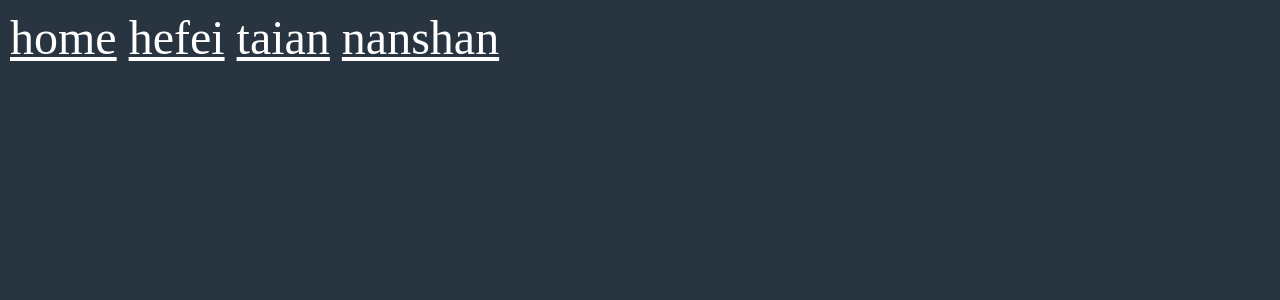
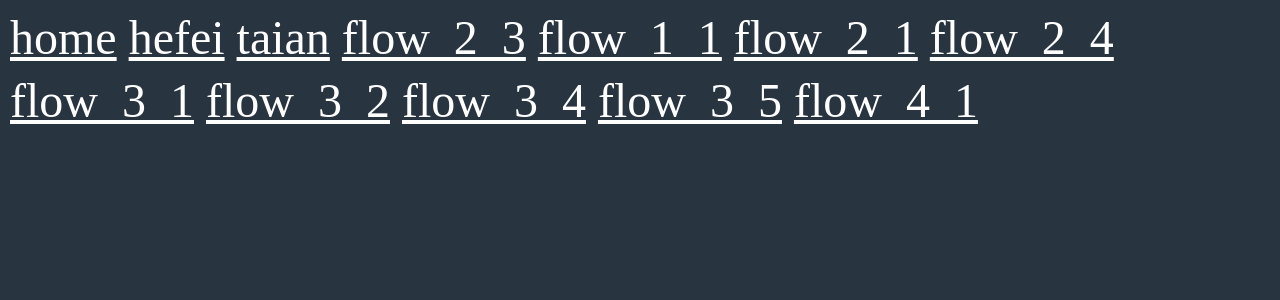
Before and after one commit to PrePan01/USSIT-Next, a Vue app: page / in a window 1280 px wide. Shown: the top 300 px of the page. Built offline with nearby package versions, Linux system fonts and the light colour scheme.

Commit message:
update: home

```diff
--- a/src/views/home.vue
+++ b/src/views/home.vue
@@ -4,7 +4,15 @@
   <router-link to="/"> home </router-link>
   <router-link to="/flow_perception_hefei"> hefei </router-link>
   <router-link to="/flow_perception_taian"> taian </router-link>
-  <router-link to="/park_nanshan"> nanshan </router-link>
+  <router-link to="flow_2_3"> flow_2_3 </router-link>
+  <router-link to="flow_1_1"> flow_1_1 </router-link>
+  <router-link to="flow_2_1"> flow_2_1 </router-link>
+  <router-link to="flow_2_4"> flow_2_4 </router-link>
+  <router-link to="flow_3_1"> flow_3_1 </router-link>
+  <router-link to="flow_3_2"> flow_3_2 </router-link>
+  <router-link to="flow_3_4"> flow_3_4 </router-link>
+  <router-link to="flow_3_5"> flow_3_5 </router-link>
+  <router-link to="flow_4_1"> flow_4_1 </router-link>
 </n-space>
 
 </template>
```
